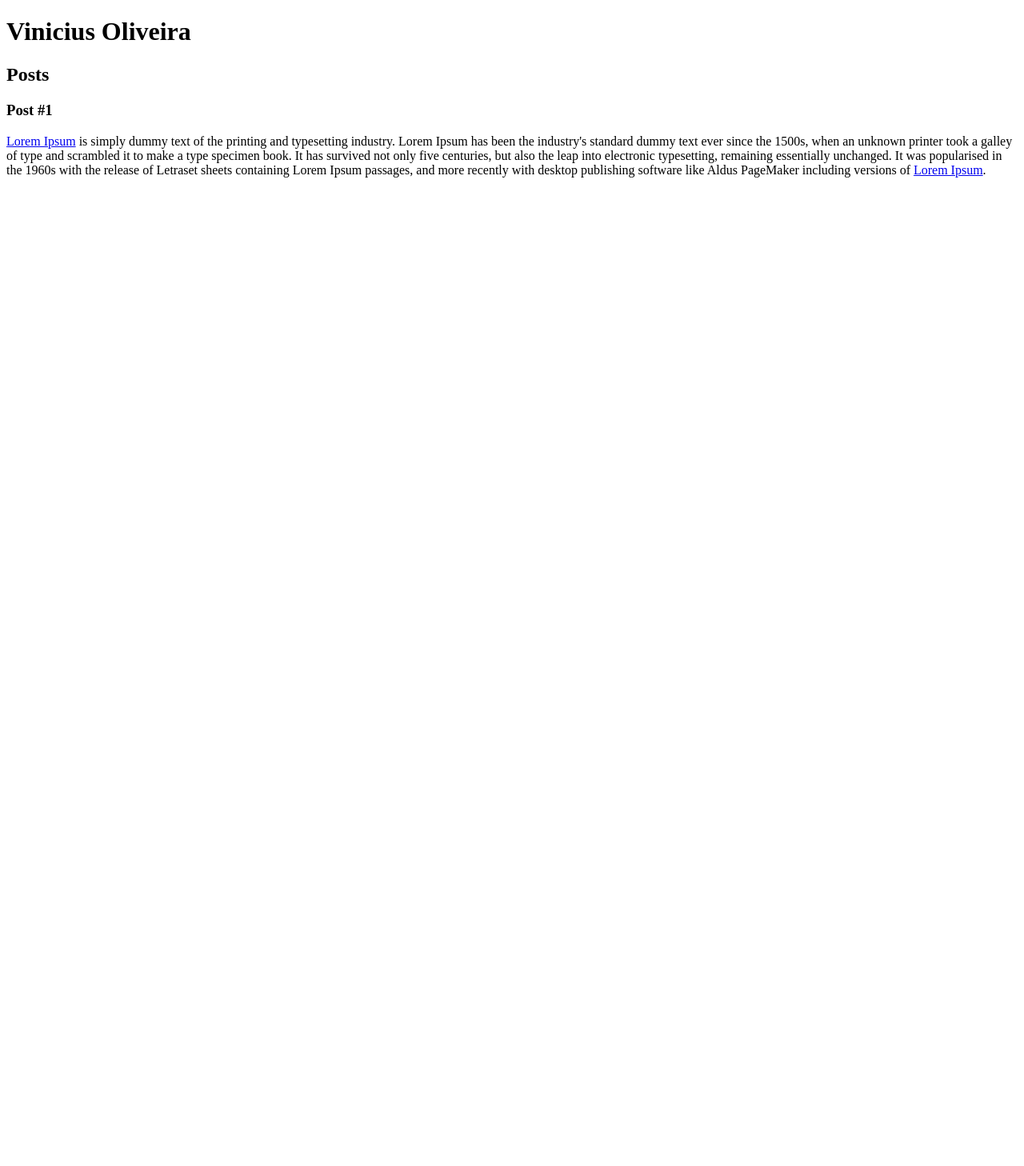
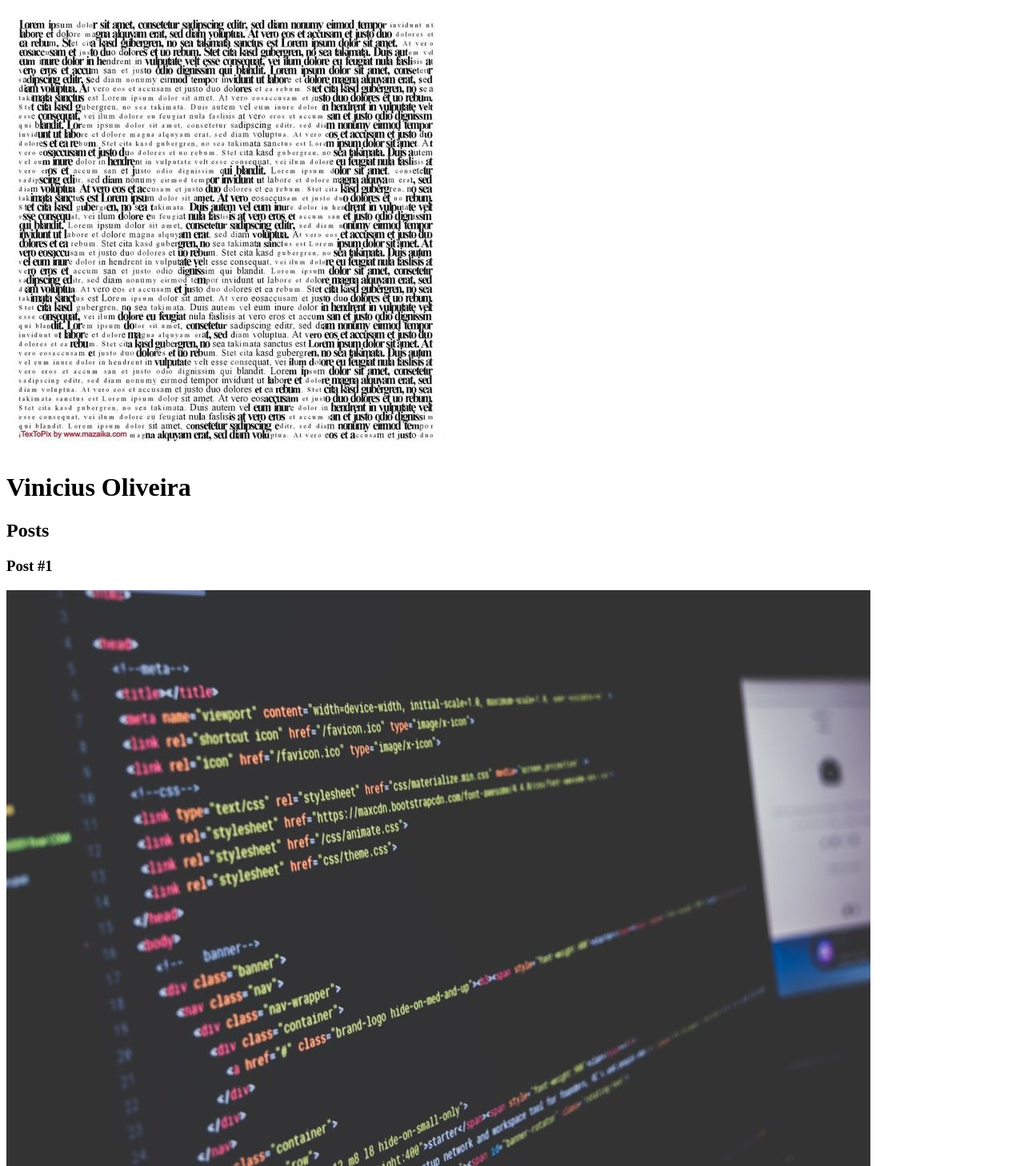
Before and after one commit to violiveiradev/santander-bootcamp-fullstack-developer, a plain HTML site: page html_css3/index.html in a window 1280 px wide. Shown: the top 1458 px of the page at 80% size. Before the commit the page ends 800 px from the top, so only its background shows below. Drawn offline with Linux system fonts and the light colour scheme.

Commit message:
Inserido imagens

```diff
--- a/html_css3/index.html
+++ b/html_css3/index.html
@@ -6,6 +6,7 @@
     </head>
     <body>
         <header>
+            <img src="lorem_ipsum.jpg" alt="Ilustração de rosto de uma mulher feito com palavras">
             <h1>Vinicius Oliveira</h1>
         </header>
         <section>
@@ -15,6 +16,7 @@
             <article>
                 <header>
                     <h3>Post #1</h3>
+                    <img src="html-examples.jpeg" alt="Imagem de um editor de testo com o codigo html">
                 </header>
                 <p>
                     <a href="https://www.lipsum.com/" target="_blank">Lorem Ipsum</a> is simply dummy text of the printing and typesetting
```
Also changed, not shown: html_css3/html-examples.jpeg (added), html_css3/lorem_ipsum.jpg (added).
